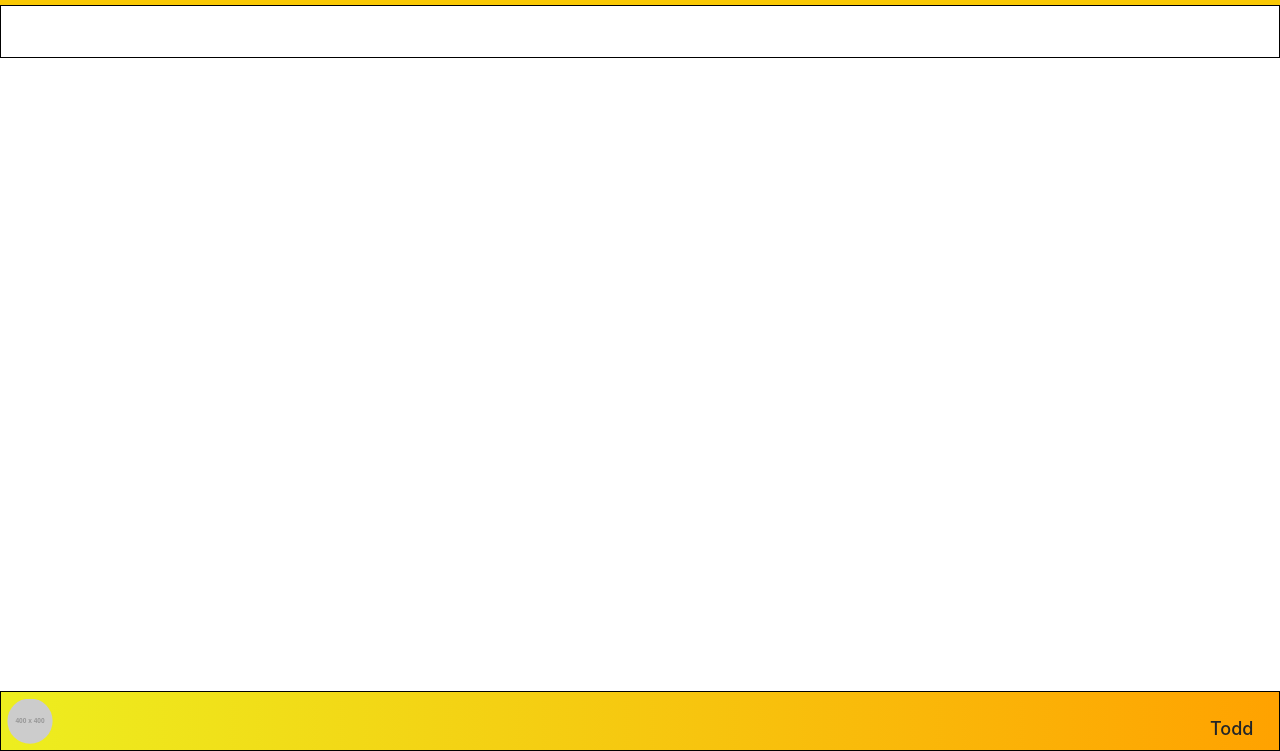
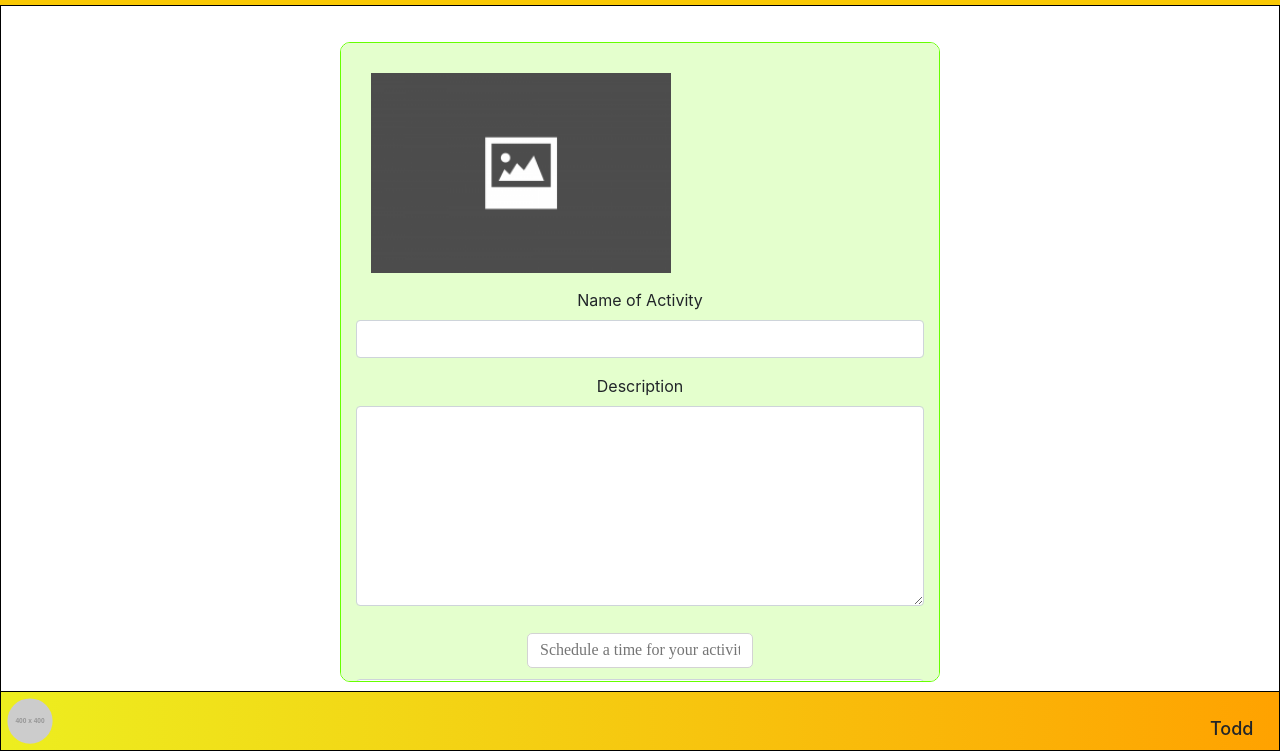
Before and after one commit to MarkKeeble14/COMP-2800-Team-BBY-39-StayCare-Twilio, a Gatsby site: page /login in a window 1280 px wide. Shown: the part 49-800 px from the top of the page. Built offline with nearby package versions, Linux system fonts and the light colour scheme; Gatsby itself is replaced by a stand-in of ours; placeholder pictures from the web are drawn by us; a web font is replaced by a local one.

Commit message:
changed around login.js

```diff
--- a/src/pages/login.js
+++ b/src/pages/login.js
@@ -4,6 +4,7 @@ import { Link } from "gatsby"
 import Layout from "../components/layout"
 import SEO from "../components/seo"
 import Login from "../components/login"
+import PostForm from "../components/post_form"
 import "../components/css/main.css"
 
 const LoginPage = () => {
@@ -11,6 +12,7 @@ const LoginPage = () => {
       <Layout>
         <SEO title="StayCare | Login"/>
         <Login></Login>
+        <PostForm></PostForm>
       </Layout>
     )
   }
```
